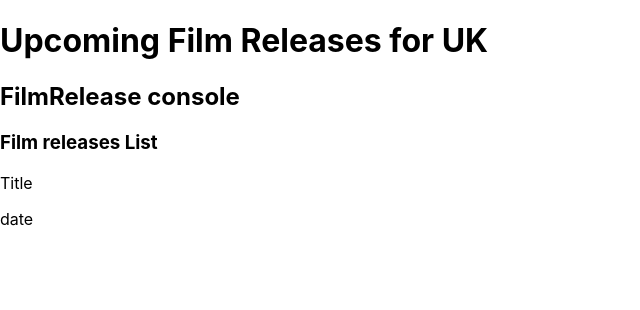
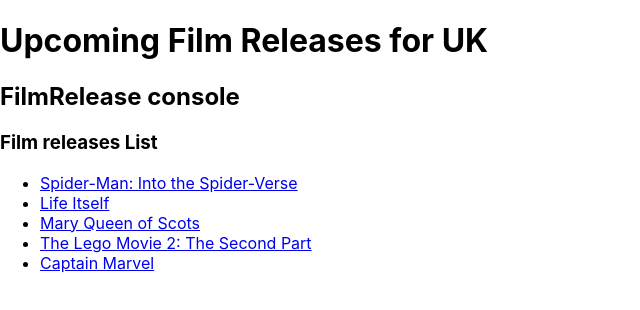
Before and after one commit to mariamuzas/film_releases, a React (Create React App) app: page / in a window 1280 px wide. Shown: the top 310 px of the page, without its empty margins (0-640 px from the left). Built offline with nearby package versions, Linux system fonts and the light colour scheme.

Commit message:
films prop passed to the components, render filmList

```diff
--- a/src/components/Film.js
+++ b/src/components/Film.js
@@ -1,8 +1,8 @@
-const Film = () => {
+const Film = ({children, url}) => {
+
     return (
         <>
-        <p>Title</p>
-        <p>date</p>
+        <li><a href={url}>{children}</a></li>
         </>
     )
 }
--- a/src/components/FilmReleases.js
+++ b/src/components/FilmReleases.js
@@ -1,10 +1,19 @@
 import Film from './Film'
 
-const FilmReleases = () => {
+const FilmReleases = ({films}) => {
+    const filmList = films.map( film => {
+        return (
+            <Film key= {film.id} url= {film.url}> {film.name} </Film>
+        )
+
+    })
+
     return(
         <>
         <h3>Film releases List</h3>
-        <Film />
+        <ul>
+            {filmList}
+        </ul>
         </>
     )
 }
--- a/src/containers/FilmReleaseConsole.js
+++ b/src/containers/FilmReleaseConsole.js
@@ -1,10 +1,39 @@
-import FilmRelease from "../components/FilmReleases.js"
+import FilmRelease from "../components/FilmReleases.js";
+import {useState} from 'react';
 
 const FilmReleaseConsole = () => {
+
+    const [films, setFilms] = useState([
+        {
+          id: 1,
+          name: "Spider-Man: Into the Spider-Verse",
+          url: "https://www.imdb.com/title/tt4633694/?ref_=rlm"
+        },
+        {
+          id: 2,
+          name: "Life Itself",
+          url: "https://www.imdb.com/title/tt5989218/?ref_=rlm"
+        },
+        {
+          id: 3,
+          name: "Mary Queen of Scots",
+          url: "https://www.imdb.com/title/tt2328900/?ref_=rlm"
+        },
+        {
+          id: 4,
+          name: "The Lego Movie 2: The Second Part", url: "https://www.imdb.com/title/tt3513498/?ref_=rlm"
+        },
+        {
+          id: 5,
+          name: "Captain Marvel",
+          url: "https://www.imdb.com/title/tt4154664/?ref_=rlm"
+        }
+      ])
+
     return (
         <>
-        <h2> FilmRelease console </h2>
-        <FilmRelease />
+        <h2>FilmRelease console </h2>
+        <FilmRelease films = {films} />
         </>
     )
 }
```
Also changed, not shown: 1 other file (tests, documents, lock files or other folders).
